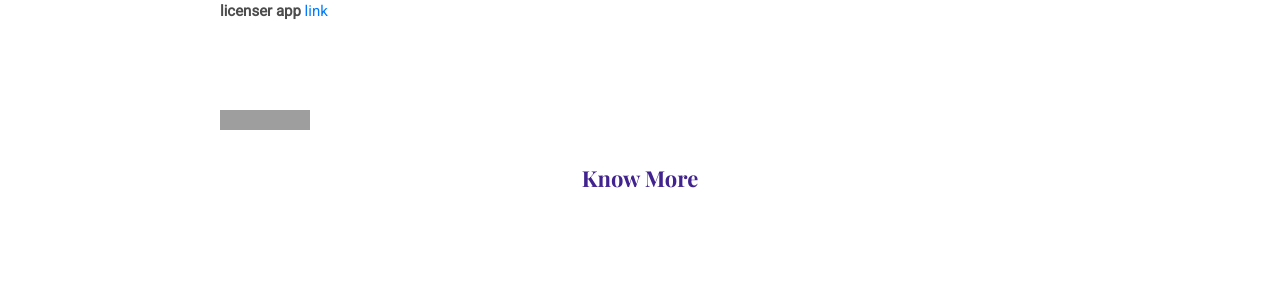
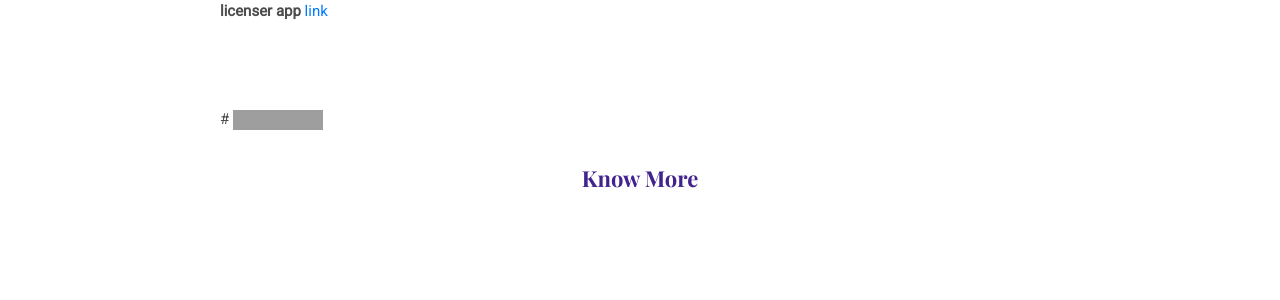
Before and after one commit to ljb0967/ljb0967.github.io, a Jekyll site: the page built from index.html, in a window 1280 px wide and 900 px high, scrolled down 1994 px. Shown: the part 150-450 px from the top of the window. Built offline with Jekyll 4.4.1, drawn with Linux system fonts in a browser that asks for light colours; some web fonts are replaced; grey boxes are pictures that could not be loaded.

Commit message:
Update settings.yml

```diff
--- a/_data/settings.yml
+++ b/_data/settings.yml
@@ -83,7 +83,7 @@ blurb: |
   <li><h4>-  2023년 1월 라이센서 자격증 앱 만들기 with flutter</h4></li>
 
   <li><strong>licenser app </strong> <a href="https://github.com/ljb0967/Licenser" target="_blank">link</a></li><br><br><br><br><br>
-  <a href="https://hits.seeyoufarm.com"><img src="https://hits.seeyoufarm.com/api/count/incr/badge.svg?url=https%3A%2F%2Fljb0967.github.io&count_bg=%23555555&title_bg=%23555555&icon=minutemailer.svg&icon_color=%23E7E7E7&title=hits&edge_flat=false"/></a>
+  # <a href="https://hits.seeyoufarm.com"><img src="https://hits.seeyoufarm.com/api/count/incr/badge.svg?url=https%3A%2F%2Fljb0967.github.io&count_bg=%23555555&title_bg=%23555555&icon=minutemailer.svg&icon_color=%23E7E7E7&title=hits&edge_flat=false"/></a>
 
   </ul>
 
```
